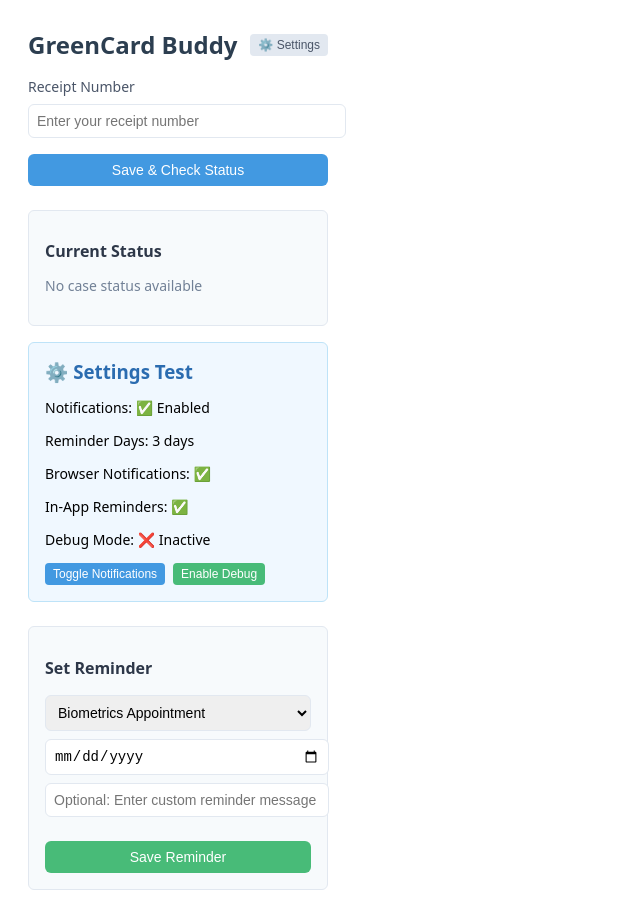
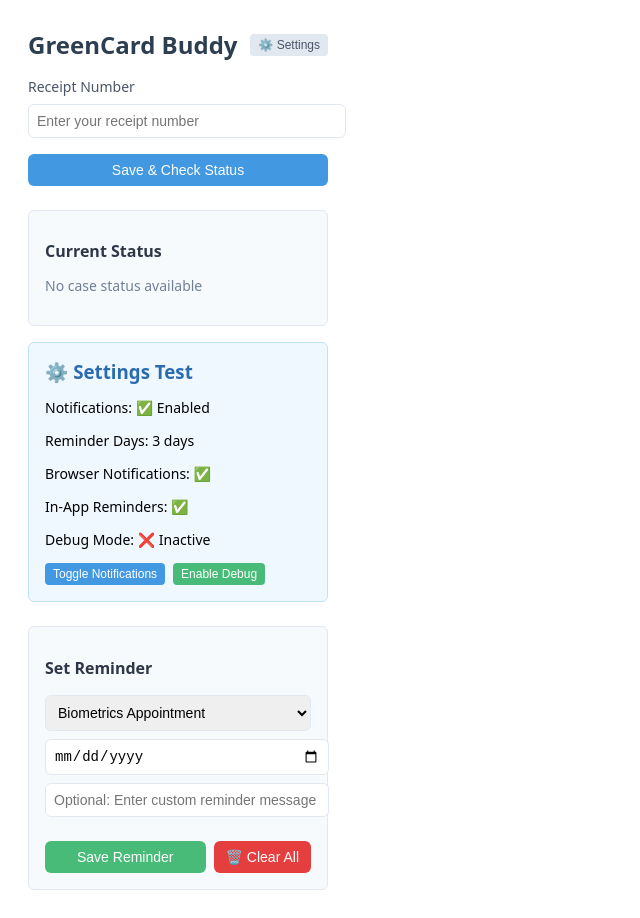
Before and after one commit to yuxuanmaaa/Green-Card-Buddy, a React (Vite) app: page / in a window 1280 px wide. Shown: the whole page, without its empty margins (0-640 px from the left). Built offline with nearby package versions, Linux system fonts and the light colour scheme.

Commit message:
added deleting feature

```diff
--- a/src/components/ReminderList.tsx
+++ b/src/components/ReminderList.tsx
@@ -1,10 +1,14 @@
 import React, { useEffect, useState } from 'react';
-import { Reminder } from '../types/reminder';
-import { getReminders, getDaysRemaining, shouldShowReminder } from '../utils/reminderUtils';
+import { Reminder, ReminderData } from '../types/reminder';
+import { getReminders, getDaysRemaining, shouldShowReminder, deleteReminder } from '../utils/reminderUtils';
 import { getSettings } from '../utils/settingsUtils';
 
+interface ReminderWithType extends Reminder {
+  type: keyof ReminderData;
+}
+
 const ReminderList: React.FC = () => {
-  const [reminders, setReminders] = useState<Reminder[]>([]);
+  const [reminders, setReminders] = useState<ReminderWithType[]>([]);
 
   const loadReminders = async () => {
     try {
@@ -20,10 +24,13 @@ const ReminderList: React.FC = () => {
       const now = new Date();
       now.setHours(0, 0, 0, 0);
 
-      // 过滤出所有未来的提醒
-      const futureReminders = Object.values(allReminders)
-        .filter(Boolean)
-        .filter(reminder => new Date(reminder.date) >= now)
+      // 过滤出所有未来的提醒，并保留类型信息
+      const futureReminders: ReminderWithType[] = Object.entries(allReminders)
+        .filter(([_, reminder]) => reminder && new Date(reminder.date) >= now)
+        .map(([type, reminder]) => ({
+          ...reminder!,
+          type: type as keyof ReminderData
+        }))
         .sort((a, b) => new Date(a.date).getTime() - new Date(b.date).getTime());
 
       console.log('Found future reminders for display:', futureReminders);
@@ -63,6 +70,20 @@ const ReminderList: React.FC = () => {
     return `${month}/${day}/${year}`;
   };
 
+  // 删除提醒
+  const handleDeleteReminder = async (type: keyof ReminderData) => {
+    if (confirm('Are you sure you want to delete this reminder?')) {
+      try {
+        await deleteReminder(type);
+        // 重新加载提醒列表
+        loadReminders();
+      } catch (error) {
+        console.error('Error deleting reminder:', error);
+        alert('Failed to delete reminder. Please try again.');
+      }
+    }
+  };
+
   return (
     <div style={{
       marginTop: '1rem',
@@ -88,6 +109,7 @@ const ReminderList: React.FC = () => {
               reminder={reminder}
               daysRemaining={daysRemaining}
               formatDate={formatDate}
+              onDelete={() => handleDeleteReminder(reminder.type)}
             />
           );
         })}
@@ -98,10 +120,11 @@ const ReminderList: React.FC = () => {
 
 // 分离出提醒卡片组件
 const ReminderCard: React.FC<{
-  reminder: Reminder;
+  reminder: ReminderWithType;
   daysRemaining: number;
   formatDate: (dateString: string) => string;
-}> = ({ reminder, daysRemaining, formatDate }) => {
+  onDelete: () => void;
+}> = ({ reminder, daysRemaining, formatDate, onDelete }) => {
   const [shouldShow, setShouldShow] = useState(false);
 
   useEffect(() => {
@@ -119,9 +142,16 @@ const ReminderCard: React.FC<{
         backgroundColor: '#edf2f7',
         marginBottom: '0.5rem',
         borderRadius: '0.25rem',
-        fontSize: '0.875rem'
+        fontSize: '0.875rem',
+        position: 'relative'
       }}
     >
+      <div style={{
+        display: 'flex',
+        justifyContent: 'space-between',
+        alignItems: 'flex-start'
+      }}>
+        <div style={{ flex: 1 }}>
           <div style={{ fontWeight: '500', color: '#2d3748' }}>
             {reminder.title}
           </div>
@@ -143,6 +173,25 @@ const ReminderCard: React.FC<{
             </div>
           )}
         </div>
+        <button
+          onClick={onDelete}
+          style={{
+            marginLeft: '0.5rem',
+            padding: '0.25rem',
+            backgroundColor: '#fed7d7',
+            color: '#c53030',
+            border: 'none',
+            borderRadius: '0.25rem',
+            cursor: 'pointer',
+            fontSize: '0.75rem',
+            lineHeight: 1
+          }}
+          title="Delete reminder"
+        >
+          🗑️
+        </button>
+      </div>
+    </div>
   );
 };
 
--- a/src/components/ReminderTest.tsx
+++ b/src/components/ReminderTest.tsx
@@ -1,5 +1,5 @@
 import React, { useState } from 'react';
-import { saveReminder } from '../utils/reminderUtils';
+import { saveReminder, deleteAllReminders } from '../utils/reminderUtils';
 import { Reminder } from '../types/reminder';
 
 const ReminderTest: React.FC = () => {
@@ -41,6 +41,18 @@ const ReminderTest: React.FC = () => {
     // 清空表单
     setSelectedDate('');
     setMessage('');
+  };
+
+  const handleClearAll = async () => {
+    if (confirm('Are you sure you want to delete ALL reminders? This action cannot be undone.')) {
+      try {
+        await deleteAllReminders();
+        alert('All reminders have been deleted successfully!');
+      } catch (error) {
+        console.error('Error deleting all reminders:', error);
+        alert('Failed to delete reminders. Please try again.');
+      }
+    }
   };
 
   return (
@@ -106,10 +118,11 @@ const ReminderTest: React.FC = () => {
         />
       </div>
 
+      <div style={{ display: 'flex', gap: '0.5rem' }}>
         <button
           onClick={handleSave}
           style={{
-          width: '100%',
+            flex: 1,
             padding: '0.5rem',
             backgroundColor: '#48bb78',
             color: 'white',
@@ -122,6 +135,24 @@ const ReminderTest: React.FC = () => {
         >
           Save Reminder
         </button>
+
+        <button
+          onClick={handleClearAll}
+          style={{
+            padding: '0.5rem 0.75rem',
+            backgroundColor: '#e53e3e',
+            color: 'white',
+            border: 'none',
+            borderRadius: '0.375rem',
+            cursor: 'pointer',
+            fontSize: '0.875rem',
+            fontWeight: '500'
+          }}
+          title="Delete all reminders"
+        >
+          🗑️ Clear All
+        </button>
+      </div>
     </div>
   );
 };
--- a/src/utils/reminderUtils.ts
+++ b/src/utils/reminderUtils.ts
@@ -18,6 +18,22 @@ export const saveReminder = async (type: keyof ReminderData, reminder: Reminder)
 export const getReminders = async (): Promise<ReminderData> => {
   const data = await chrome.storage.local.get(STORAGE_KEY);
   return data[STORAGE_KEY] || {};
+};
+
+// 删除单个提醒
+export const deleteReminder = async (type: keyof ReminderData): Promise<void> => {
+  const data = await chrome.storage.local.get(STORAGE_KEY);
+  const reminders: ReminderData = data[STORAGE_KEY] || {};
+
+  // 删除指定类型的提醒
+  delete reminders[type];
+
+  await chrome.storage.local.set({ [STORAGE_KEY]: reminders });
+};
+
+// 删除所有提醒数据
+export const deleteAllReminders = async (): Promise<void> => {
+  await chrome.storage.local.remove(STORAGE_KEY);
 };
 
 // 检查是否有即将到来的提醒（根据设置中的天数）
```
Lines whose indentation alone changed are shown as unchanged.
